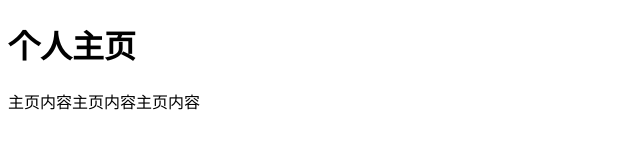
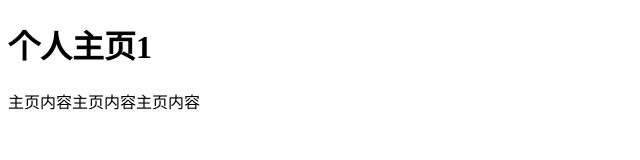
Before and after one commit to yezhijiegeng/peach, a plain HTML site: page index.html in a window 1280 px wide. Shown: the full height of the page, 0-640 px from the left. Drawn offline with Linux system fonts and the light colour scheme.

Commit message:
提交信息

```diff
--- a/index.html
+++ b/index.html
@@ -6,7 +6,7 @@
 </head>
 <body>
 
-<h1>个人主页</h1>
+<h1>个人主页1</h1>
 <p>主页内容主页内容主页内容</p>
 
 </body>
```
